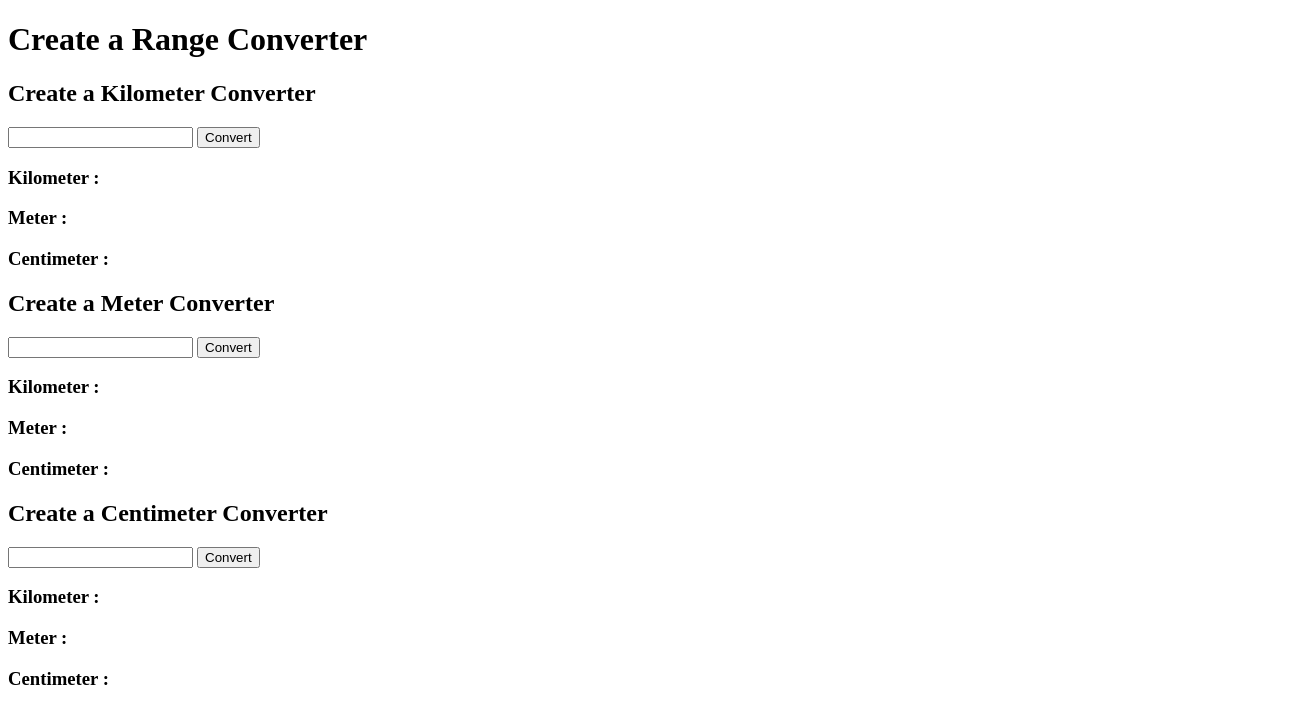
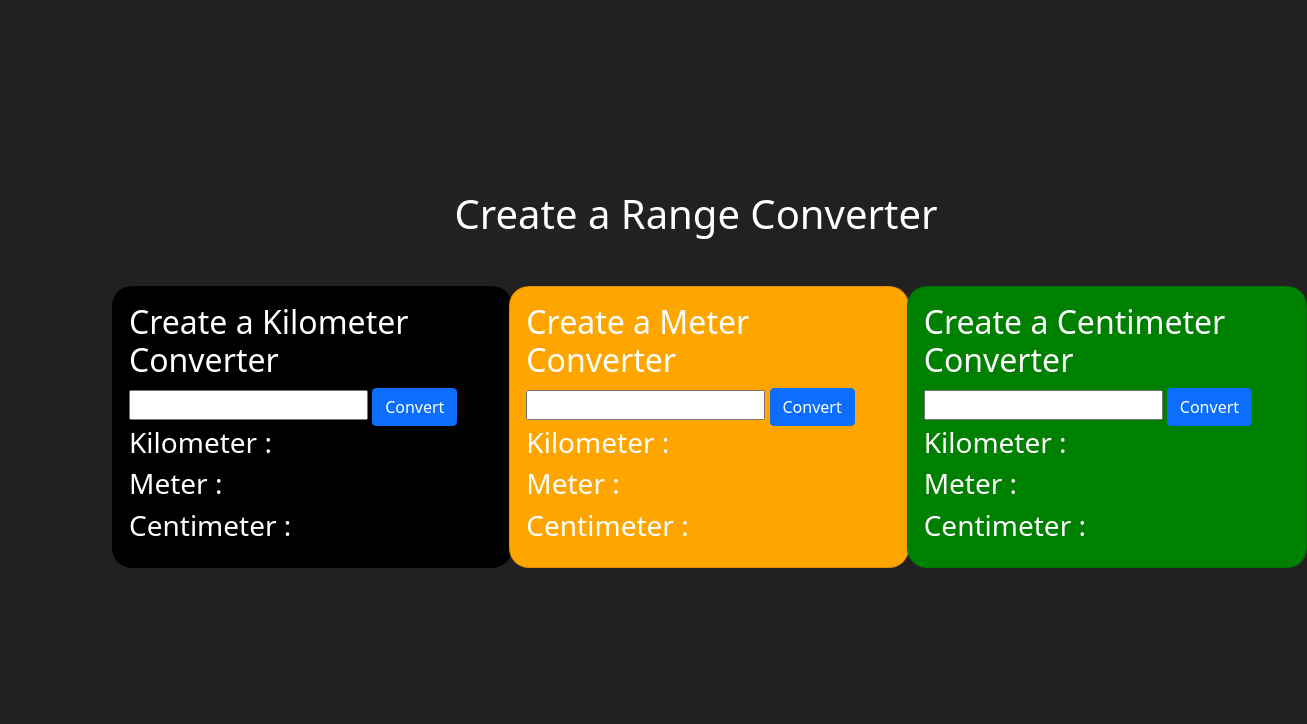
Before and after one commit to FredrickFerdinandChai/Converter-Range, a plain HTML site: page index.html in a window 1280 px wide. Shown: the whole page, 1307 px wide, since content can reach past the window. Drawn offline with nearby package versions, Linux system fonts and the light colour scheme.

Commit message:
Menambahkan desain style pada body dan mengedit head

```diff
--- a/index.html
+++ b/index.html
@@ -4,32 +4,55 @@
     <meta charset="UTF-8">
     <meta http-equiv="X-UA-Compatible" content="IE=edge">
     <meta name="viewport" content="width=device-width, initial-scale=1.0">
-    <link rel="stylesheet" href="style.css">
+    <link href="https://cdn.jsdelivr.net/npm/bootstrap@5.0.0/dist/css/bootstrap.min.css" rel="stylesheet" integrity="sha384-wEmeIV1mKuiNpC+IOBjI7aAzPcEZeedi5yW5f2yOq55WWLwNGmvvx4Um1vskeMj0" crossorigin="anonymous">
+    <script src="https://cdn.jsdelivr.net/npm/bootstrap@5.0.0/dist/js/bootstrap.bundle.min.js" integrity="sha384-p34f1UUtsS3wqzfto5wAAmdvj+osOnFyQFpp4Ua3gs/ZVWx6oOypYoCJhGGScy+8" crossorigin="anonymous"></script>
     <title> Converter range</title>
 </head>
+<style>
+    body{
+        background-color: #212121;
+    }
+</style>
 <body>
-    <h1 class="label">Create a Range Converter</h1>
+    <div class="row" style="margin-top:150px; margin-left:100px;">
+    <h1 class="label" style="text-align: center; padding: 40px; color: white;">Create a Range Converter</h1>
+    <div class="col-md-4">
+        <div class="card" style="width: 25rem; background-color: black; color: white; border-radius: 20px;">
+            <div class="card-body">
         <h2 class="Text">Create a Kilometer Converter</h2>
         <input id="input1" type="number" placeholder="">
-        <button id="btn" onclick="btnFunction1()">Convert</button>
+        <button id="btn" class="btn btn-primary" onclick="btnFunction1()">Convert</button>
         <h3> Kilometer    : <span id="Kilometer1"></span></h3>
         <h3> Meter  : <span id="Meter1"></span></h3>
         <h3> Centimeter     : <span id="Centimeter1"></span></h3>
-
+        </div>
+        </div>
+    </div>
+    <div class="col-md-4">
+        <div class="card" style="width: 25rem;  background-color: orange; color: white; border-radius: 20px;">
+            <div class="card-body">
         <h2 class="Text"> Create a Meter Converter </h2>
         <input id="input2" type="number" placeholder="">
-        <button id="btn" onclick="btnFunction2()"> Convert </button>
+        <button id="btn" class="btn btn-primary" onclick="btnFunction2()"> Convert </button>
         <h3> Kilometer    : <span id="Kilometer2"></span></h3>
         <h3> Meter  : <span id="Meter2"></span></h3>
         <h3> Centimeter     : <span id="Centimeter2"></span></h3>
-
+        </div>
+        </div>
+    </div>
+    <div class="col-md-4">
+        <div class="card" style="width: 25rem;  background-color: green; color: white; border-radius: 20px;">
+            <div class="card-body">
         <h2 class="Text">Create a Centimeter Converter </h2>
         <input id="input3" type="number" placeholder="">
-        <button id="btn" onclick="btnFunction3()"> Convert </button>
+        <button id="btn" class="btn btn-primary" onclick="btnFunction3()"> Convert </button>
         <h3> Kilometer    : <span id="Kilometer3"></span></h3>
         <h3> Meter  : <span id="Meter3"></span></h3>
         <h3> Centimeter     : <span id="Centimeter3"></span></h3>
-
+        </div>
+        </div>
+    </div>
+    </div>
         <script>
             function btnFunction1()
             {
```
Also changed, not shown: style.css (deleted).
